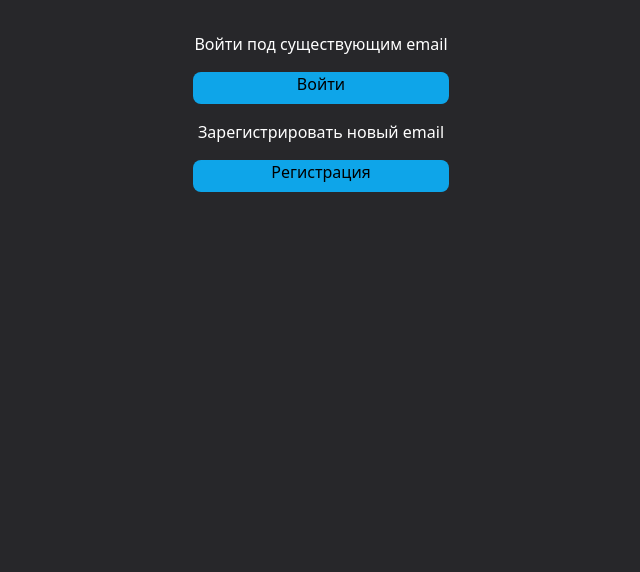
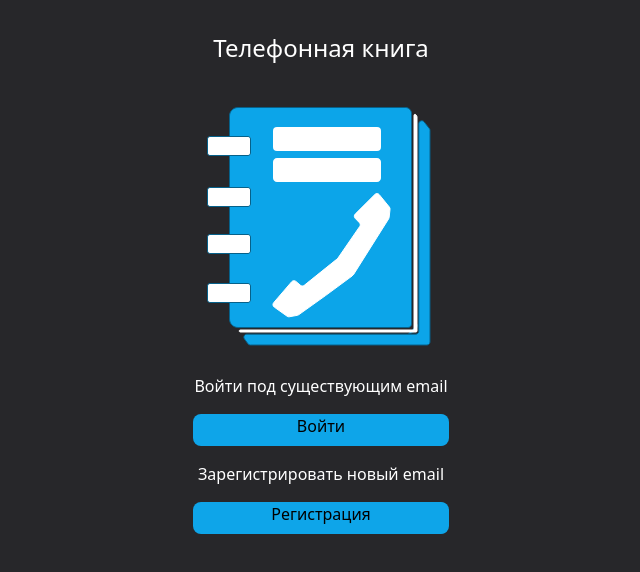
Before and after one commit to Dmitbd/contact-list, a React (Create React App) app: page / in a window 1280 px wide. Shown: the top 572 px of the page, without its empty margins (319-959 px from the left). Built offline with nearby package versions, Linux system fonts and the light colour scheme.

Commit message:
добавить image на страницу home

```diff
--- a/src/pages/Home.tsx
+++ b/src/pages/Home.tsx
@@ -1,13 +1,16 @@
 import { Link } from "react-router-dom"
+import image from '../images/main-book.svg'
 
 const Home: React.FC = () => {
   return (
-    <div className="inputs-container">
-      <p className="text-white">Войти под существующим email</p>
+    <section className="m-auto pt-8 flex flex-col">
+      <h1 className="text-center text-white text-2xl cursor-default">Телефонная книга</h1>
+      <img className="m-auto" src={image} alt="телефонная книга"></img>
+      <p className="text-white text-white text-center cursor-default">Войти под существующим email</p>
       <Link className="btn-blue" to="/login">Войти</Link>
-      <p className="text-white">Зарегистрировать новый email</p>
+      <p className="text-white text-white text-center cursor-default">Зарегистрировать новый email</p>
       <Link className="btn-blue" to="/signup">Регистрация</Link>
-    </div>
+    </section>
   )
 }
 
```
Also changed, not shown: src/images/main-book.svg (added).
